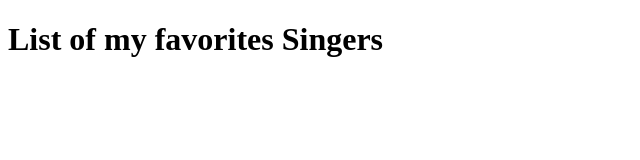
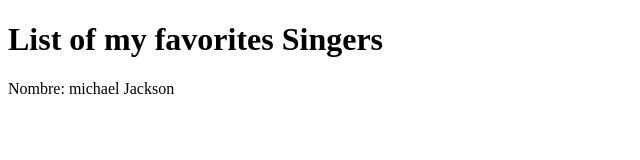
Before and after one commit to krlo-dev/la1, a plain HTML site: page index.html in a window 1280 px wide. Shown: the whole page, without its empty margins (0-640 px from the left). Drawn offline with Linux system fonts and the light colour scheme.

Commit message:
first singer name

```diff
--- a/index.html
+++ b/index.html
@@ -8,5 +8,8 @@
 </head>
 <body>
     <H1>List of my favorites Singers</H1>
+    <div>
+        Nombre: michael Jackson
+    </div>
 </body>
 </html>
```
